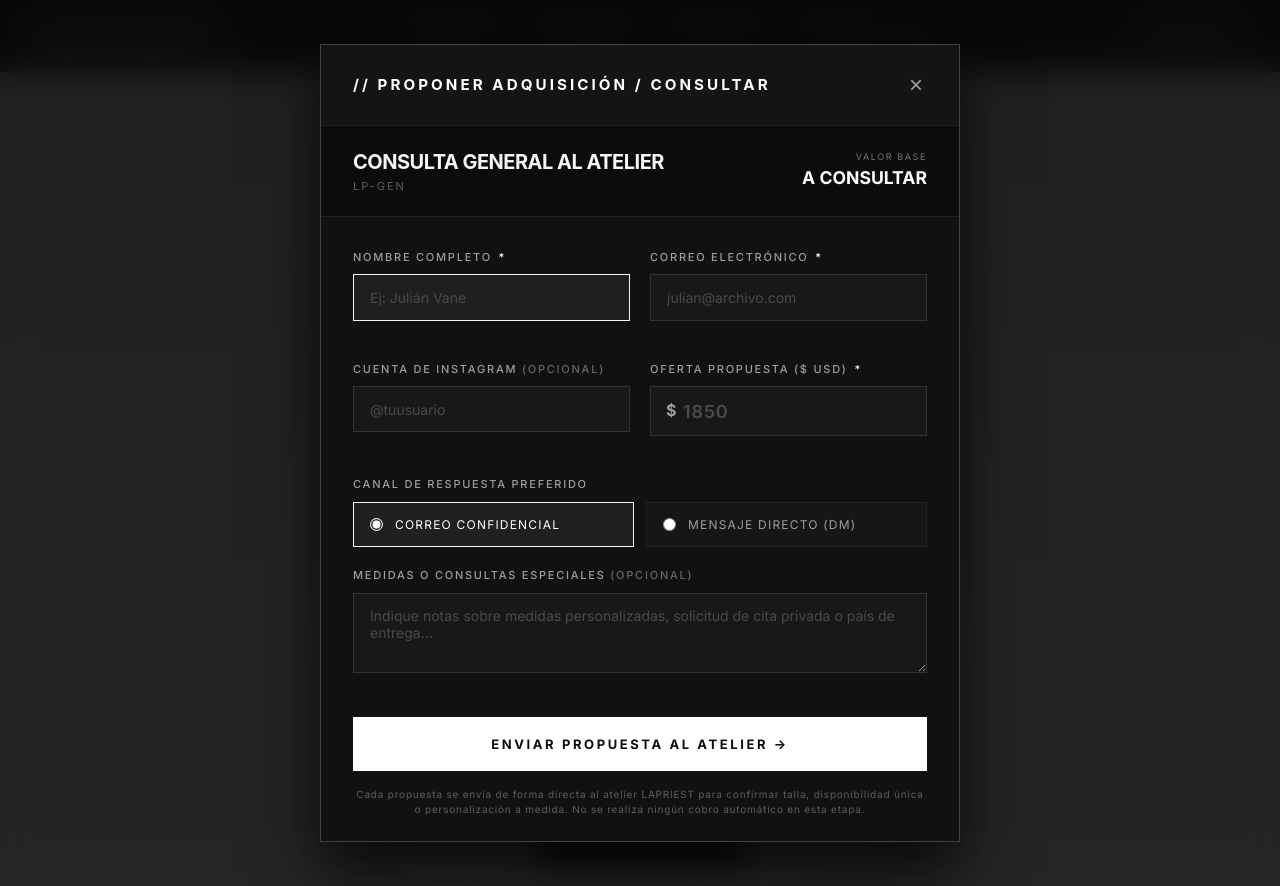
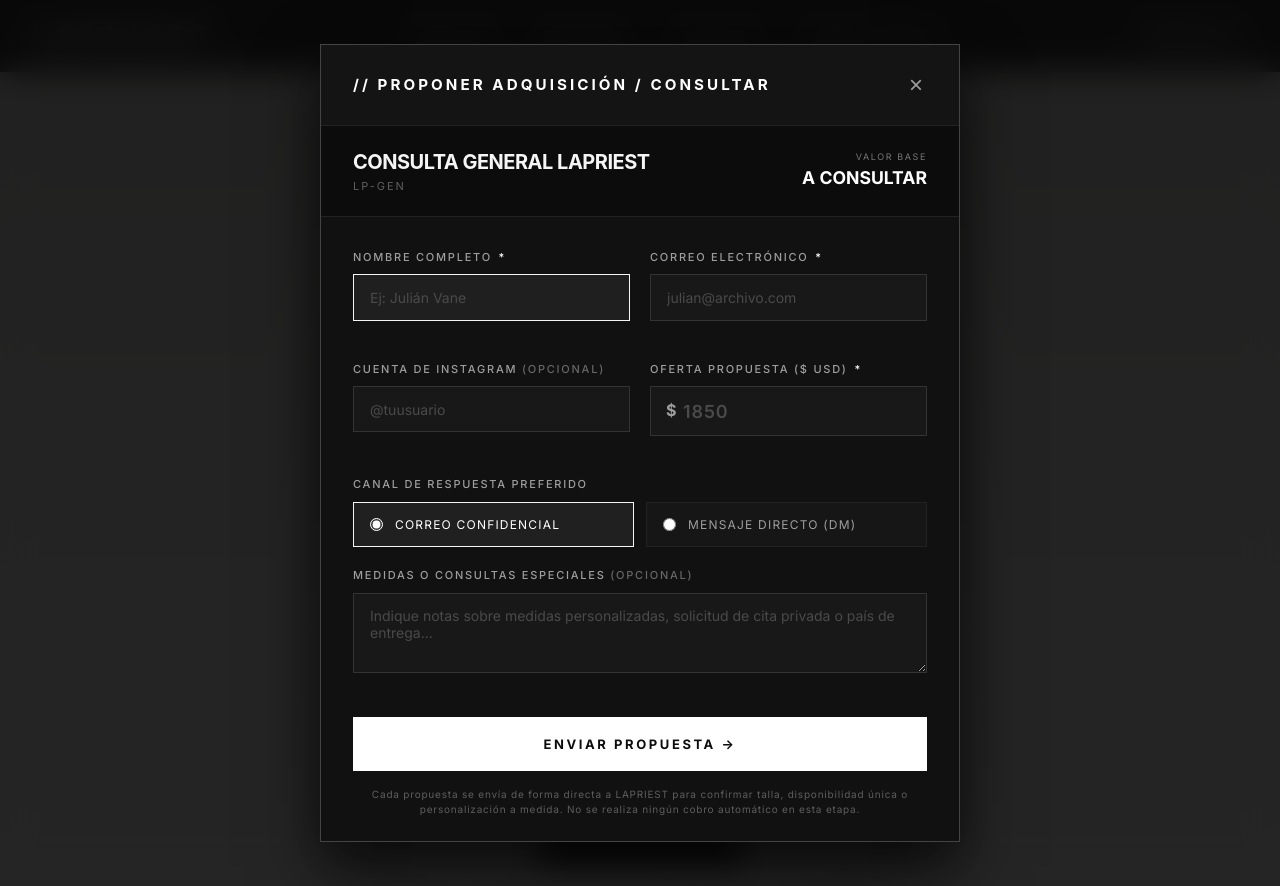
Before and after one commit to shon-webdev/Project-008, a WordPress theme: template lapriest-theme/front-page.php in a window 1280 px wide, after a click on "OFERTA DIRECTA". Run offline with PHP 8.4 and a stand-in for WordPress, Linux system fonts and the light colour scheme; the site name, menu and one post (Sample post) are stand-ins, and other content is empty; some web fonts are replaced.

Commit message:
Eliminar seccion Detras del Monolito y palabra Atelier manteniendo coherencia en todo el sitio

```diff
--- a/lapriest-theme/assets/js/main.js
+++ b/lapriest-theme/assets/js/main.js
@@ -16,7 +16,7 @@ document.addEventListener('DOMContentLoaded', () => {
 });
 
 /* ==========================================================================
-   1. HORARIOS EN VIVO DE ATELIERS (MÉXICO Y TOKIO)
+   1. HORARIOS EN VIVO (MÉXICO Y TOKIO)
    ========================================================================== */
 function initLiveTimecodes() {
   const parisTimeEl = document.getElementById('paris-time');
@@ -34,7 +34,7 @@ function initLiveTimecodes() {
         second: '2-digit',
         hour12: false
       });
-      parisTimeEl.textContent = `ATELIER MÉXICO: ${mexicoStr} CST`;
+      parisTimeEl.textContent = `MÉXICO: ${mexicoStr} CST`;
     }
 
     // Hora de Tokio (Asia/Tokyo)
@@ -191,7 +191,7 @@ function initOfferModal() {
       submitBtn.disabled = true;
       submitText.textContent = (window.lapriest_data && window.lapriest_data.i18n)
         ? window.lapriest_data.i18n.sending
-        : 'TRANSMITIENDO PROPUESTA AL ATELIER...';
+        : 'TRANSMITIENDO PROPUESTA...';
 
       const formData = new FormData(form);
 
@@ -214,7 +214,7 @@ function initOfferModal() {
           }
         } catch (err) {
           console.error(err);
-          alert('Error de conexión. Puede contactar directamente al atelier vía Instagram @__lapriest__.');
+          alert('Error de conexión. Puede comunicarse directamente vía Instagram @__lapriest__.');
         } finally {
           submitBtn.disabled = false;
           submitText.textContent = originalText;
--- a/lapriest-theme/footer.php
+++ b/lapriest-theme/footer.php
@@ -19,7 +19,7 @@
           <?php esc_html_e('Un laboratorio arquitectónico de alta costura que opera bajo principios de monasticismo material, geometría extrema en la silueta y protocolos de adquisición no comerciales.', 'lapriest'); ?>
         </p>
         <div class="mono-meta" style="margin-top: 1.5rem;">
-          19.432608&deg; N, 99.133209&deg; O &bull; ATELIER CIUDAD DE MÉXICO<br>
+          19.432608&deg; N, 99.133209&deg; O &bull; CIUDAD DE MÉXICO<br>
           PIEZA ÚNICA &amp; ARCHIVO
         </div>
       </div>
@@ -31,7 +31,7 @@
           <li><a href="<?php echo esc_url(home_url('/quien-soy/')); ?>"><?php esc_html_e('Quién Soy (Manifiesto)', 'lapriest'); ?></a></li>
           <li><a href="<?php echo esc_url(home_url('/')); ?>"><?php esc_html_e('Editorial', 'lapriest'); ?></a></li>
           <li><a href="<?php echo esc_url(home_url('/catalogo/')); ?>"><?php esc_html_e('Catálogo de Piezas', 'lapriest'); ?></a></li>
-          <li><a href="#offerModalOverlay" data-action="make-offer" data-piece-title="DOSSIER CONFIDENCIAL DEL ATELIER" data-piece-code="LP-DOSSIER" data-piece-price="A CONSULTAR"><?php esc_html_e('Oferta Directa', 'lapriest'); ?></a></li>
+          <li><a href="#offerModalOverlay" data-action="make-offer" data-piece-title="DOSSIER CONFIDENCIAL LAPRIEST" data-piece-code="LP-DOSSIER" data-piece-price="A CONSULTAR"><?php esc_html_e('Oferta Directa', 'lapriest'); ?></a></li>
         </ul>
       </div>
 
@@ -40,8 +40,8 @@
         <div class="footer-col-title"><?php esc_html_e('CANALES DIRECTOS', 'lapriest'); ?></div>
         <ul class="footer-links-list">
           <li><a href="https://www.instagram.com/__lapriest__/" target="_blank" rel="noopener noreferrer">Instagram (@__lapriest__)</a></li>
-          <li><a href="mailto:atelier@lapriest.com">atelier@lapriest.com</a></li>
-          <li><a href="#offerModalOverlay" data-action="make-offer" data-piece-title="CITA PRIVADA EN EL ATELIER" data-piece-code="LP-CITA" data-piece-price="PRIVADO"><?php esc_html_e('Citas Privadas', 'lapriest'); ?></a></li>
+          <li><a href="mailto:contacto@lapriest.com">contacto@lapriest.com</a></li>
+          <li><a href="#offerModalOverlay" data-action="make-offer" data-piece-title="CITA PRIVADA LAPRIEST" data-piece-code="LP-CITA" data-piece-price="PRIVADO"><?php esc_html_e('Citas Privadas', 'lapriest'); ?></a></li>
           <li><a href="<?php echo esc_url(home_url('/quien-soy/')); ?>#pilares"><?php esc_html_e('Los 4 Pilares', 'lapriest'); ?></a></li>
         </ul>
       </div>
@@ -66,7 +66,7 @@
         &copy; <?php echo date('Y'); ?> LAPRIEST HAUTE BRUTALISME. <?php esc_html_e('TODOS LOS DERECHOS RESERVADOS.', 'lapriest'); ?>
       </div>
       <div>
-        <?php esc_html_e('SISTEMA DE ADQUISICIÓN DIRECTA &bull; ATELIER MÉXICO', 'lapriest'); ?>
+        <?php esc_html_e('SISTEMA DE ADQUISICIÓN DIRECTA &bull; MÉXICO', 'lapriest'); ?>
       </div>
     </div>
 
--- a/lapriest-theme/front-page.php
+++ b/lapriest-theme/front-page.php
@@ -46,7 +46,7 @@ get_header(); ?>
 
         <div class="brand-film-actions">
           <a href="<?php echo esc_url(home_url('/catalogo/')); ?>" class="btn-flat-solid"><?php esc_html_e('VER CATÁLOGO', 'lapriest'); ?></a>
-          <button type="button" class="btn-flat-muted" data-action="make-offer" data-piece-title="CONSULTA GENERAL AL ATELIER" data-piece-code="LP-GEN" data-piece-price="BAJO CONSULTA">
+          <button type="button" class="btn-flat-muted" data-action="make-offer" data-piece-title="CONSULTA GENERAL LAPRIEST" data-piece-code="LP-GEN" data-piece-price="BAJO CONSULTA">
             <?php esc_html_e('SOLICITAR OFERTA DIRECTA', 'lapriest'); ?>
           </button>
         </div>
@@ -142,7 +142,7 @@ get_header(); ?>
         PASARELA LAPRIEST
       </h2>
       <p class="runway-banner-desc">
-        <?php esc_html_e('Movimiento, caída y presencia en vivo de las piezas desarrolladas en estudio. Cada silueta se asigna mediante consulta u oferta directa con el atelier.', 'lapriest'); ?>
+        <?php esc_html_e('Movimiento, caída y presencia en vivo de las piezas desarrolladas en estudio. Cada silueta se asigna mediante consulta u oferta directa.', 'lapriest'); ?>
       </p>
       <div style="display:flex; justify-content:center; gap:1rem; flex-wrap:wrap;">
         <a href="<?php echo esc_url(home_url('/catalogo/')); ?>" class="btn-flat-solid">
--- a/lapriest-theme/functions.php
+++ b/lapriest-theme/functions.php
@@ -99,11 +99,11 @@ function lapriest_enqueue_assets() {
         'nonce'      => wp_create_nonce('lapriest_offer_nonce'),
         'brand_name' => 'LAPRIEST',
         'i18n'       => array(
-            'sending'       => esc_html__('TRANSMITIENDO OFERTA AL ATELIER...', 'lapriest'),
+            'sending'       => esc_html__('TRANSMITIENDO OFERTA...', 'lapriest'),
             'success_title' => esc_html__('OFERTA REGISTRADA', 'lapriest'),
-            'success_desc'  => esc_html__('Su propuesta de adquisición ha sido recibida directamente por el atelier de la marca. Nuestra dirección curatorial evaluará los detalles y responderá en un plazo máximo de 24 horas.', 'lapriest'),
+            'success_desc'  => esc_html__('Su propuesta de adquisición ha sido recibida directamente por la marca. Nuestra dirección curatorial evaluará los detalles y responderá en un plazo máximo de 24 horas.', 'lapriest'),
             'error_title'   => esc_html__('ERROR EN LA TRANSMISIÓN', 'lapriest'),
-            'error_desc'    => esc_html__('Por favor verifique los campos obligatorios o comuníquese directamente con el atelier vía Instagram @__lapriest__.', 'lapriest'),
+            'error_desc'    => esc_html__('Por favor verifique los campos obligatorios o comuníquese directamente vía Instagram @__lapriest__.', 'lapriest'),
         )
     ));
 }
@@ -315,7 +315,7 @@ function lapriest_render_piece_meta_box($post) {
             <select name="lapriest_inquiry_status" style="width:100%; background:#222; color:#fff; border:1px solid #444; padding:8px;">
                 <option value="available" <?php selected($inquiry_status, 'available'); ?>>DISPONIBLE PARA ADQUISICIÓN / PROPUESTA</option>
                 <option value="reserved" <?php selected($inquiry_status, 'reserved'); ?>>RESERVADA (SOLO LISTA DE ESPERA PRIVADA)</option>
-                <option value="archival" <?php selected($inquiry_status, 'archival'); ?>>ARCHIVO PERMANENTE DEL ATELIER (SOLO EXHIBICIÓN)</option>
+                <option value="archival" <?php selected($inquiry_status, 'archival'); ?>>ARCHIVO PERMANENTE (SOLO EXHIBICIÓN)</option>
             </select>
         </div>
     </div>
@@ -466,7 +466,7 @@ function lapriest_handle_offer_submission() {
     $reference_id = 'LP-ACQ-' . strtoupper(substr(md5(uniqid(rand(), true)), 0, 6));
 
     $admin_email = get_option('admin_email');
-    $subject = sprintf('[ATELIER LAPRIEST] Propuesta de Adquisición Privada: %s (%s)', $piece_code, $reference_id);
+    $subject = sprintf('[LAPRIEST] Propuesta de Adquisición Privada: %s (%s)', $piece_code, $reference_id);
 
     // Correo HTML en español neutral
     $body = '
@@ -532,7 +532,7 @@ function lapriest_handle_offer_submission() {
         </div>
 
         <div class="footer">
-          REGISTRO CONFIDENCIAL DEL ATELIER // TRANSMITIDO MEDIANTE EL SISTEMA DE OFERTA DIRECTA LAPRIEST
+          REGISTRO CONFIDENCIAL // TRANSMITIDO MEDIANTE EL SISTEMA DE OFERTA DIRECTA LAPRIEST
         </div>
       </div>
     </body>
@@ -540,7 +540,7 @@ function lapriest_handle_offer_submission() {
 
     $headers = array(
         'Content-Type: text/html; charset=UTF-8',
-        'From: Atelier LAPRIEST <' . $admin_email . '>',
+        'From: LAPRIEST <' . $admin_email . '>',
         'Reply-To: ' . $full_name . ' <' . $email . '>'
     );
 
@@ -616,10 +616,10 @@ function lapriest_get_sample_pieces() {
             'category'    => 'Abrigos',
             'season'      => 'ARCHIVO MÉXICO',
             'materials'   => 'Nylon técnico de alto gramaje, volumen esculpido en mangas, herrajes metálicos y pasamontañas integrado.',
-            'edition'     => 'Producción limitada — Atelier LAPRIEST, Ciudad de México',
+            'edition'     => 'Producción limitada — LAPRIEST, Ciudad de México',
             'image'       => $media . 'temp-afterlight.jpg',
             'hover_image' => $media . 'dsc05068.jpg',
-            'excerpt'     => 'Volumen protector utilitario confeccionado en atelier independiente.',
+            'excerpt'     => 'Volumen protector utilitario confeccionado en estudio independiente.',
         ),
         array(
             'title'       => 'PIEZA 02: CONJUNTO ENTROPÍA PATCHWORK',
@@ -628,7 +628,7 @@ function lapriest_get_sample_pieces() {
             'category'    => 'Conjuntos',
             'season'      => 'SERIE ENTROPÍA',
             'materials'   => 'Chaqueta cropped con cierre diagonal y bordado ENTROPÍA, mezclilla ancha intervenida 2024 con parches manuales.',
-            'edition'     => 'Pieza Única de Archivo — Atelier LAPRIEST',
+            'edition'     => 'Pieza Única de Archivo — LAPRIEST',
             'image'       => $media . 'vic8384.jpg',
             'hover_image' => $media . 'vic8382.jpg',
             'excerpt'     => 'Conjunto de dos piezas intervenidas manualmente con tipografía textil.',
@@ -640,7 +640,7 @@ function lapriest_get_sample_pieces() {
             'category'    => 'Denim',
             'season'      => 'SERIE CAOS',
             'materials'   => 'Mezclilla pesada con desgaste artesanal, parches cosidos a mano, cadena metálica desmontable y caída amplia.',
-            'edition'     => 'Pieza Única — Atelier LAPRIEST México',
+            'edition'     => 'Pieza Única — LAPRIEST México',
             'image'       => $media . 'vic8257.jpg',
             'hover_image' => $media . 'sasha-afterlight.jpg',
             'excerpt'     => 'Corte acampanado amplio con aplicaciones de estudio y desgaste real.',
@@ -652,7 +652,7 @@ function lapriest_get_sample_pieces() {
             'category'    => 'Abrigos',
             'season'      => 'SERIE CAOS',
             'materials'   => 'Sarga desgastada y cepillada en estudio, costuras expuestas y gráfico tipográfico integrado.',
-            'edition'     => 'Edición Corta de Atelier',
+            'edition'     => 'Edición Corta de Estudio',
             'image'       => $media . 'vic8314.jpg',
             'hover_image' => $media . 'dsc05091.jpg',
             'excerpt'     => 'Proporción cropped estructurada con acabado manual.',
@@ -691,7 +691,7 @@ function lapriest_get_sample_editorials() {
             'title'     => 'CUERPO, DENIM Y CONSTRUCCIÓN EN ESPACIO BLANCO',
             'type'      => 'Estudio',
             'date'      => 'SERIE ENTROPÍA // CIUDAD DE MÉXICO',
-            'location'  => 'Atelier México',
+            'location'  => 'Ciudad de México',
             'read_time' => 'SERIE FOTOGRÁFICA',
             'image'     => $media . 'vic8092.jpg',
             'excerpt'   => 'Siluetas amplias, desgaste artesanal y confrontación directa con el tejido dentro del estudio.',
@@ -699,9 +699,9 @@ function lapriest_get_sample_editorials() {
         array(
             'title'     => 'PIEZA ÚNICA: SIN PRODUCCIÓN EN MASA',
             'type'      => 'Manifiesto',
-            'date'      => 'LAPRIEST // ATELIER MÉXICO',
+            'date'      => 'LAPRIEST // MÉXICO',
             'location'  => 'Ciudad de México',
-            'read_time' => 'IDENTIDAD DE ATELIER',
+            'read_time' => 'IDENTIDAD DE MARCA',
             'image'     => $media . 'vic8134.jpg',
             'excerpt'   => 'Cada prenda nace numerada o irrepetible dentro del taller mediante diálogo directo.',
         ),
@@ -709,7 +709,7 @@ function lapriest_get_sample_editorials() {
             'title'     => 'DENIM INTERVENIDO: PIGMENTO, CORTE Y DESGASTE',
             'type'      => 'Proceso',
             'date'      => 'TALLER LAPRIEST // MÉXICO',
-            'location'  => 'Atelier CDMX',
+            'location'  => 'CDMX',
             'read_time' => 'INTERVENCIÓN MANUAL',
             'image'     => $media . 'dsc04804.jpg',
             'excerpt'   => 'Registro del proceso artesanal sobre mezclilla pesada, pigmento y costura expuesta.',
--- a/lapriest-theme/header.php
+++ b/lapriest-theme/header.php
@@ -49,7 +49,7 @@
           </a>
         </li>
         <li>
-          <a href="#offerModalOverlay" class="nav-link" data-action="make-offer" data-piece-title="CONSULTA GENERAL AL ATELIER" data-piece-code="LP-GEN" data-piece-price="A CONSULTAR">
+          <a href="#offerModalOverlay" class="nav-link" data-action="make-offer" data-piece-title="CONSULTA GENERAL LAPRIEST" data-piece-code="LP-GEN" data-piece-price="A CONSULTAR">
             <?php esc_html_e('OFERTA DIRECTA', 'lapriest'); ?>
           </a>
         </li>
--- a/lapriest-theme/single-editorial_event.php
+++ b/lapriest-theme/single-editorial_event.php
@@ -11,7 +11,7 @@ get_header();
 while (have_posts()) : the_post();
     $event_id = get_the_ID();
     $event_date = get_post_meta($event_id, '_lapriest_event_date', true) ?: 'MÉXICO // ARCHIVO';
-    $event_location = get_post_meta($event_id, '_lapriest_event_location', true) ?: 'Atelier Ciudad de México';
+    $event_location = get_post_meta($event_id, '_lapriest_event_location', true) ?: 'Ciudad de México';
     $video_url = get_post_meta($event_id, '_lapriest_event_video_url', true);
     $read_time = get_post_meta($event_id, '_lapriest_reading_time', true) ?: 'SERIE FOTOGRÁFICA';
 
--- a/lapriest-theme/template-parts/card-editorial.php
+++ b/lapriest-theme/template-parts/card-editorial.php
@@ -8,7 +8,7 @@
 
 $event_id = get_the_ID();
 $event_date = get_post_meta($event_id, '_lapriest_event_date', true) ?: 'TEMPORADA 2026';
-$event_location = get_post_meta($event_id, '_lapriest_event_location', true) ?: 'Atelier México';
+$event_location = get_post_meta($event_id, '_lapriest_event_location', true) ?: 'Ciudad de México';
 $read_time = get_post_meta($event_id, '_lapriest_reading_time', true) ?: 'SERIE FOTOGRÁFICA';
 
 $types = get_the_terms($event_id, 'editorial_type');
--- a/lapriest-theme/template-parts/modal-offer.php
+++ b/lapriest-theme/template-parts/modal-offer.php
@@ -23,7 +23,7 @@
     <div class="modal-piece-dossier">
       <div>
         <div class="dossier-piece-name" id="dossierPieceName">PIEZA 01: BOMBER UTILITARIA ESTRUCTURADA</div>
-        <div class="dossier-meta-code" id="dossierPieceCode">LP-MX-001 // ATELIER MÉXICO</div>
+        <div class="dossier-meta-code" id="dossierPieceCode">LP-MX-001 // MÉXICO</div>
       </div>
       <div class="dossier-baseline">
         <div style="font-size:0.5625rem; letter-spacing:0.18em; text-transform:uppercase; color:#777;">VALOR BASE</div>
@@ -89,11 +89,11 @@
 
         <!-- Botón de Transmisión -->
         <button type="submit" class="btn-submit-offer">
-          <span><?php esc_html_e('ENVIAR PROPUESTA AL ATELIER', 'lapriest'); ?> &rarr;</span>
+          <span><?php esc_html_e('ENVIAR PROPUESTA', 'lapriest'); ?> &rarr;</span>
         </button>
 
         <p class="modal-legal-note">
-          <?php esc_html_e('Cada propuesta se envía de forma directa al atelier LAPRIEST para confirmar talla, disponibilidad única o personalización a medida. No se realiza ningún cobro automático en esta etapa.', 'lapriest'); ?>
+          <?php esc_html_e('Cada propuesta se envía de forma directa a LAPRIEST para confirmar talla, disponibilidad única o personalización a medida. No se realiza ningún cobro automático en esta etapa.', 'lapriest'); ?>
         </p>
       </form>
     </div>
@@ -103,7 +103,7 @@
       <div class="feedback-status-badge">// TRANSMISIÓN CONFIRMADA</div>
       <h2 class="feedback-title"><?php esc_html_e('OFERTA REGISTRADA', 'lapriest'); ?></h2>
       <p style="font-size:0.875rem; color:#888; max-width:440px; margin:0 auto 1.5rem; line-height:1.6;">
-        <?php esc_html_e('Su propuesta ha sido ingresada en el registro privado de adquisiciones del atelier LAPRIEST. Recibirá una respuesta privada en un plazo máximo de 24 horas.', 'lapriest'); ?>
+        <?php esc_html_e('Su propuesta ha sido ingresada en el registro privado de adquisiciones de LAPRIEST. Recibirá una respuesta privada en un plazo máximo de 24 horas.', 'lapriest'); ?>
       </p>
 
       <div class="feedback-receipt-box">
```
Also changed, not shown: catalog.html (+13 -13 lines), index.html (+17 -17 lines), lapriest-theme/page-catalog.php (+4 -4 lines), lapriest-theme/page-quien-soy.php (+7 -31 lines), lapriest-theme/single-catalog_piece.php (+4 -4 lines), quien-soy.html (+18 -40 lines).
